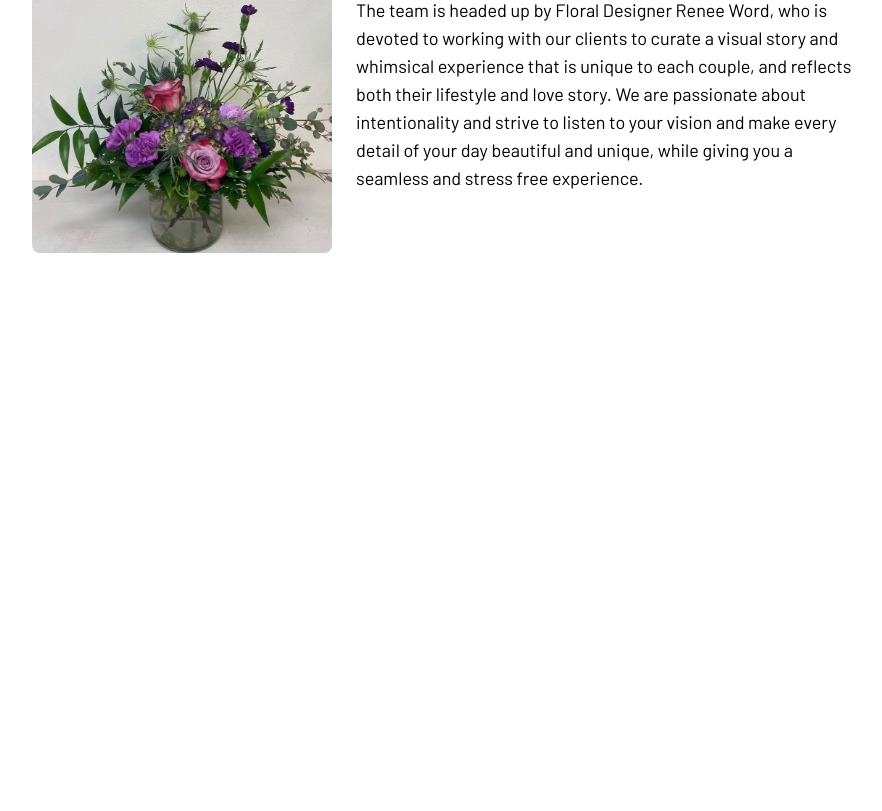
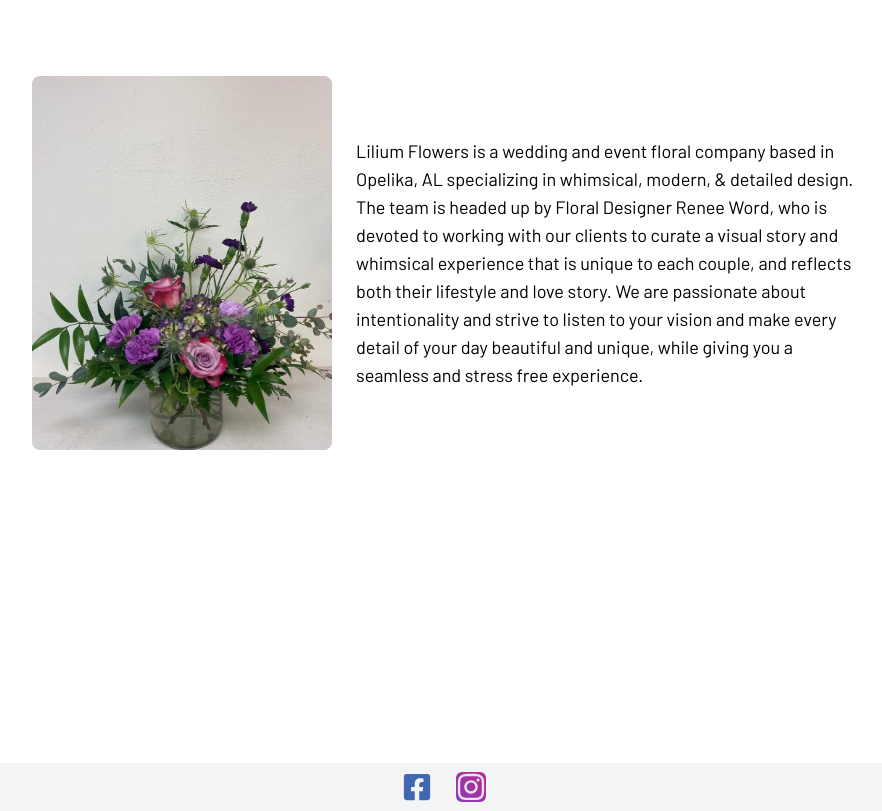
Before and after one commit to jonword/multistep-floral, a Next.js app: page /about in a window 1280 px wide. Shown: the part 218-1029 px from the top of the page, without its empty margins (196-1078 px from the left). Before the commit the page ends 800 px from the top, so only its background shows below. Built offline with nearby package versions, Linux system fonts and the light colour scheme.

Commit message:
add icons to footer

```diff
--- a/src/components/footer.tsx
+++ b/src/components/footer.tsx
@@ -1,7 +1,24 @@
 import React from "react";
+import { FaFacebookSquare, FaInstagram } from "react-icons/fa";
 
 const Footer = () => {
-  return <div>Footer</div>;
+  return (
+    <footer className="flex h-12 bg-gray-100 w-full justify-center px-4 gap-6 items-center mt-[100px]">
+      <button className="text-[#4267B2] text-3xl hover:text-4xl duration-150">
+        <a
+          target="_blank"
+          href="https://www.facebook.com/profile.php?id=61550353658031&mibextid=2JQ9oc"
+        >
+          <FaFacebookSquare />
+        </a>
+      </button>
+      <button className="text-3xl hover:text-4xl text-gray-200 bg-gradient-to-tr from-[#8A3AB9] to-[#BC2A8D] rounded-md duration-150">
+        <a target="_blank" href="https://www.instagram.com/liliumflorals/">
+          <FaInstagram />
+        </a>
+      </button>
+    </footer>
+  );
 };
 
 export default Footer;
--- a/src/components/layout.tsx
+++ b/src/components/layout.tsx
@@ -1,12 +1,14 @@
 import React from "react";
 import type { ReactElement } from "react";
 import Header from "./header";
+import Footer from "./footer";
 
 const Layout = ({ children }: { children: ReactElement }) => {
   return (
     <>
       <Header />
       <main>{children}</main>
+      <Footer />
     </>
   );
 };
--- a/src/pages/about/index.tsx
+++ b/src/pages/about/index.tsx
@@ -11,7 +11,7 @@ const font = Barlow({
 const About = () => {
   return (
     <div>
-      <div className="flex mx-auto flex-col md:flex-row h-full w-full items-center justify-center p-4 gap-6">
+      <div className="flex mx-auto flex-col md:flex-row h-screen w-full items-center justify-center p-4 gap-6">
         <div>
           <Image
             src={floral}
--- a/src/pages/index.tsx
+++ b/src/pages/index.tsx
@@ -26,7 +26,7 @@ export default function Home({
         <meta name="viewport" content="width=device-width, initial-scale=1" />
         <link rel="icon" href="/favicon.ico" />
       </Head>
-      <main className="h-full w-full">
+      <main className="h-full w-full min-h-screen">
         <div>HomePage</div>
       </main>
     </>
```
